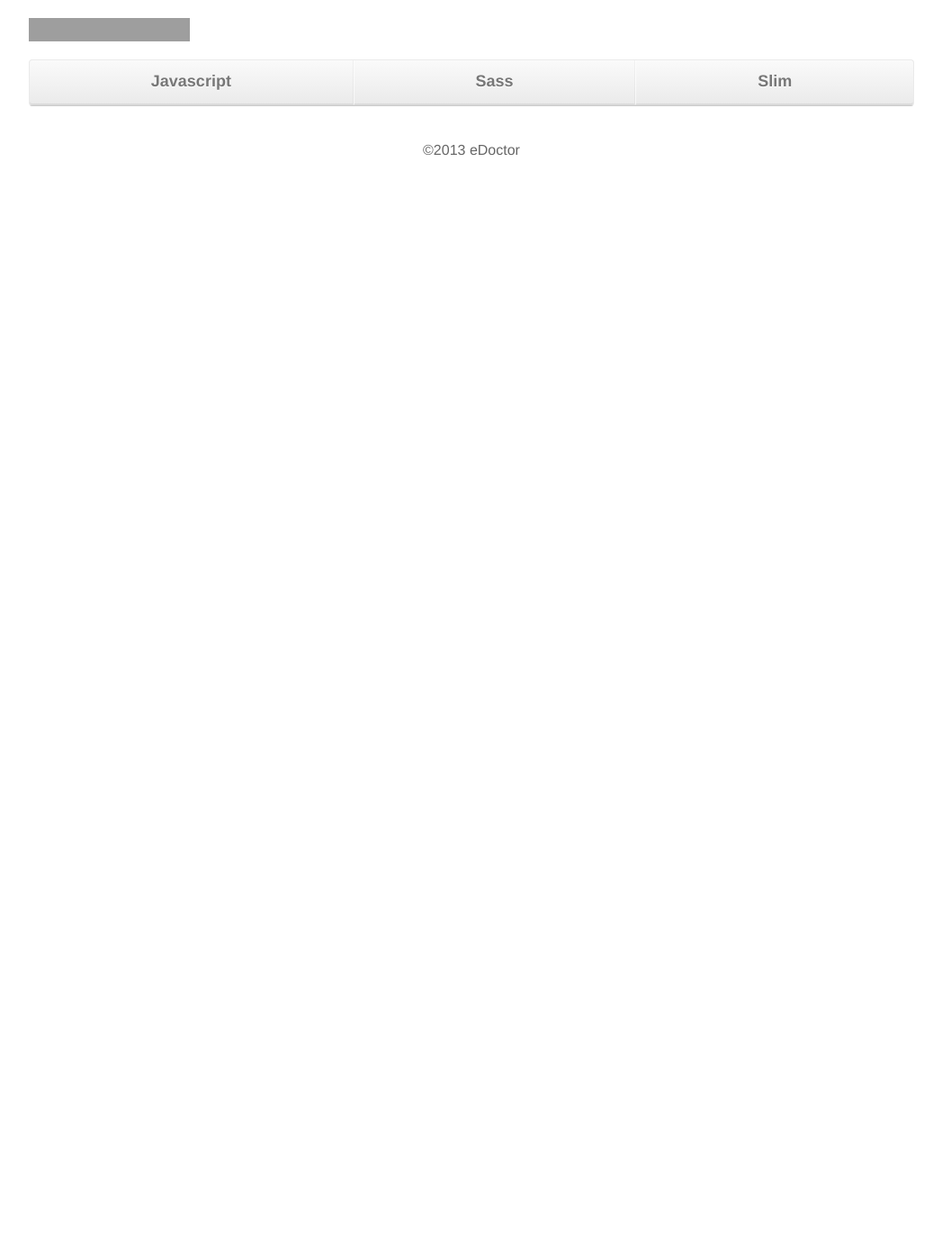
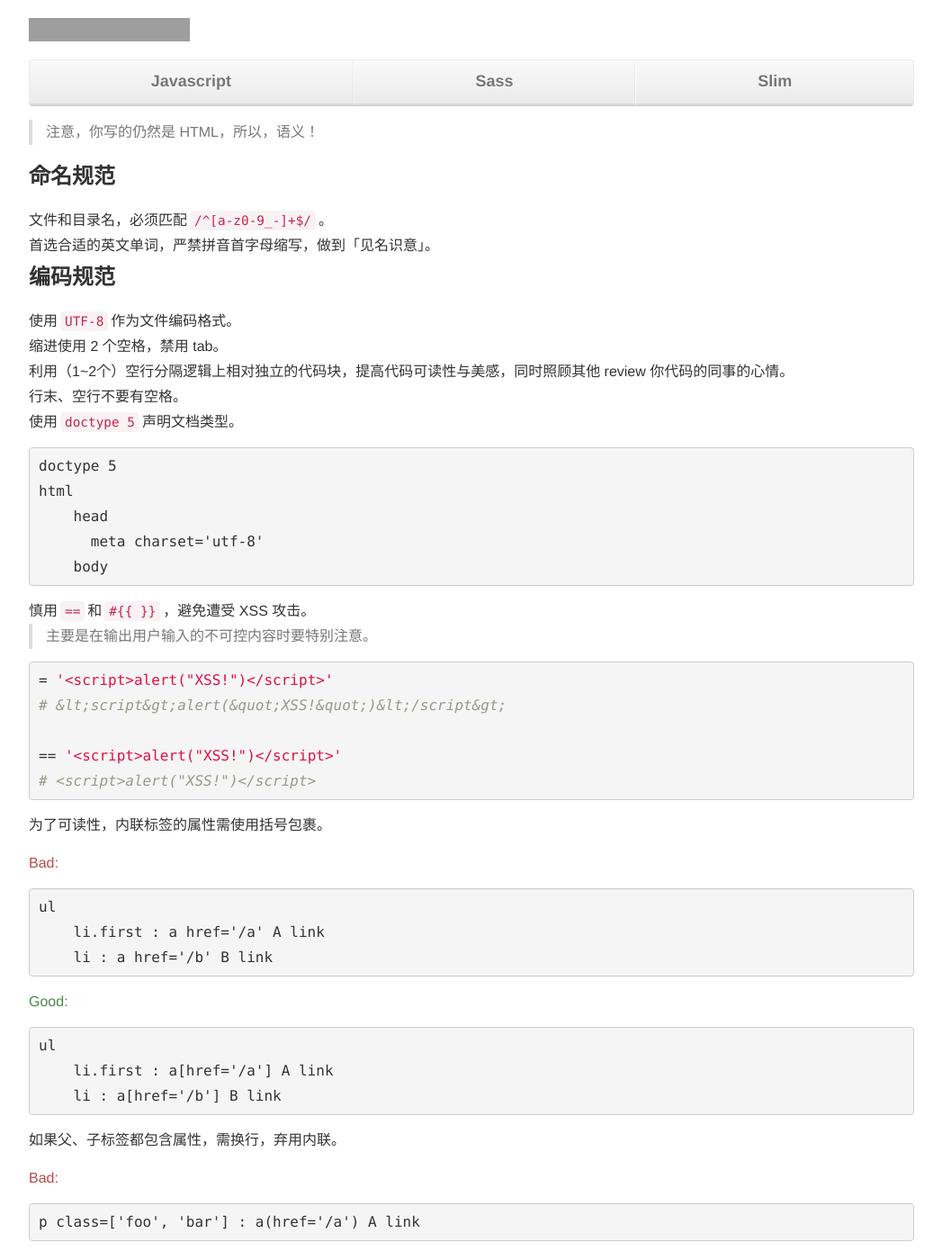
Before and after one commit to eDoctor/edoctor.github.io, a Jekyll site: the page built from _posts/2013-08-09-slim.md, in a window 1280 px wide and 1400 px high. Shown: the whole window at 90% size, without its empty margins (116-1163 px from the left). Built offline with Jekyll 4.4.1, drawn with Linux system fonts in a browser that asks for light colours; Markdown is read by kramdown in place of the engine named in the settings; some of the changed text lies outside the part shown; grey boxes are pictures that could not be loaded.

Commit message:
update slim styleguide

````diff
--- a/_posts/2013-08-09-slim.md
+++ b/_posts/2013-08-09-slim.md
@@ -4,3 +4,128 @@ date: 2013-08-09 10:45:45 +0800
 title: Slim Styleguide
 category: styleguide
 ---
+
+> 注意，你写的仍然是 HTML，所以，语义！
+
+## 命名规范
+
+- 文件和目录名，必须匹配`/^[a-z0-9_-]+$/`。
+- 首选合适的英文单词，严禁拼音首字母缩写，做到「见名识意」。
+
+## 编码规范
+
+- 使用`UTF-8`作为文件编码格式。
+- 缩进使用 2 个空格，禁用 tab。
+- 利用（1~2个）空行分隔逻辑上相对独立的代码块，提高代码可读性与美感，同时照顾其他 review 你代码的同事的心情。
+- 行末、空行不要有空格。
+- 使用`doctype 5`声明文档类型。
+
+  ```
+  doctype 5
+  html
+      head
+        meta charset='utf-8'
+      body
+  ```
+
+{% assign unescape-tag = '#{{ }}' %}
+- 慎用`==`和`{{ unescape-tag }}`，避免遭受 XSS 攻击。
+  > 主要是在输出用户输入的不可控内容时要特别注意。
+
+  ```ruby
+  = '<script>alert("XSS!")</script>'
+  # &lt;script&gt;alert(&quot;XSS!&quot;)&lt;/script&gt;
+
+  == '<script>alert("XSS!")</script>'
+  # <script>alert("XSS!")</script>
+  ```
+
+- 为了可读性，内联标签的属性需使用括号包裹。
+
+  <p class="bad">Bad:</p>
+
+  ```
+  ul
+      li.first : a href='/a' A link
+      li : a href='/b' B link
+  ```
+
+  <p class="good">Good:</p>
+
+  ```
+  ul
+      li.first : a[href='/a'] A link
+      li : a[href='/b'] B link
+  ```
+
+- 如果父、子标签都包含属性，需换行，弃用内联。
+
+  <p class="bad">Bad:</p>
+
+  ```
+  p class=['foo', 'bar'] : a(href='/a') A link
+  ```
+
+  <p class="good">Good:</p>
+
+  ```
+  p class=['foo', 'bar']
+      a href='/a' A link
+  ```
+
+- 使用`#id`和`.class`时勿加`div`，因为它是默认的。
+
+  <p class="bad">Bad:</p>
+
+  ```
+  div#nav
+  div.form-item
+  ```
+
+  <p class="good">Good:</p>
+
+  ```
+  #nav
+  .form-item
+  ```
+
+- 标签的属性值可直接传入 Ruby 代码，切勿画蛇添足。
+
+  <p class="bad">Bad:</p>
+
+  ```
+  a href='#{new_user_path}' Create User
+  ```
+
+  <p class="good">Good:</p>
+
+  ```
+  a href=new_user_path Create User
+  ```
+
+- 对于是直接写 HTML 还是使用 Helper，不做强行约定，简洁、可读性高即可。
+
+  ```ruby
+  = link_to 'A link', '/a', class: 'foo'
+
+  a.foo href='/a' A link
+  ```
+
+- 表单元素，推荐使用 Helper。
+
+  ```ruby
+  = form_tag '/', autocomplete: 'off'
+      = label_tag
+      = password_field_tag
+      = submit_tag
+  ```
+
+- Ruby 代码中的 Hash，推荐使用新的风格。
+
+  ```ruby
+  # New:
+  = text_field_tag :email, placeholder: 'Enter email', data: { k1: 'v1', k2: 'v2' }
+
+  # Old:
+  = text_field_tag :email, :placeholder => 'Enter email', :data => { :k1 => 'v1', :k2 => 'v2' }
+  ```
````
